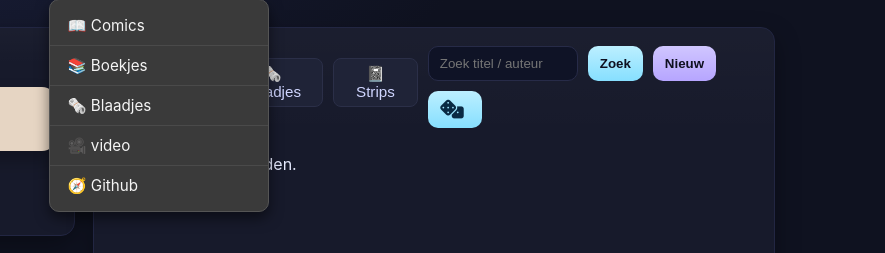
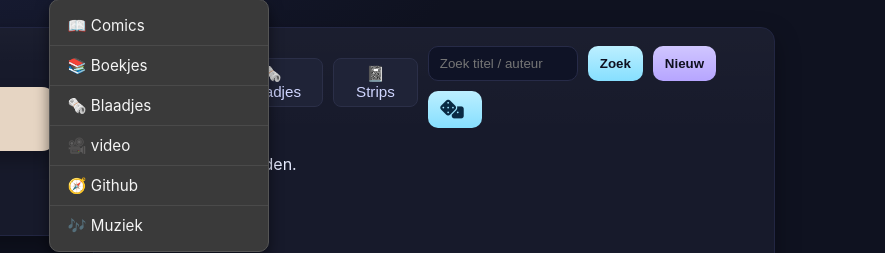
Before and after one commit to stefanv2/dashboard-voorbij, a plain HTML site: page index.html in a window 1280 px wide. Both pictures are taken after a click on the picture 500 px from the left and 54 px from the top of the page. Shown: the part 75-328 px from the top of the page, 395-1280 px from the left. Drawn offline with Linux system fonts and the light colour scheme; no server answers.

```diff
--- a/index.html
+++ b/index.html
@@ -19,7 +19,7 @@
                     </div>
                     <h1>Dashboard Voorbij</h1>
                     <!-- 📋 Verborgen links (dropdown) -->
-                    <div id="menuLinks" class="menu-links"><a href="https://kavita.voorbij.duckdns.org" target="_blank" rel="noopener noreferrer">📖 Comics</a><a href="https://calibre.voorbij.duckdns.org" target="_blank" rel="noopener noreferrer">📚 Boekjes</a></a><a href="https://blaadjes.voorbij.duckdns.org" target="_blank" rel="noopener noreferrer">🗞️ Blaadjes</a><a href="https://video.voorbij.duckdns.org" target="_blank" rel="noopener noreferrer">🎥 video</a><a href="https://github.com/stefanv2" target="_blank" rel="noopener noreferrer">🧭 Github</a>
+                    <div id="menuLinks" class="menu-links"><a href="https://kavita.voorbij.duckdns.org" target="_blank" rel="noopener noreferrer">📖 Comics</a><a href="https://calibre.voorbij.duckdns.org" target="_blank" rel="noopener noreferrer">📚 Boekjes</a></a><a href="https://blaadjes.voorbij.duckdns.org" target="_blank" rel="noopener noreferrer">🗞️ Blaadjes</a><a href="https://video.voorbij.duckdns.org" target="_blank" rel="noopener noreferrer">🎥 video</a><a href="https://github.com/stefanv2" target="_blank" rel="noopener noreferrer">🧭 Github</a><a href="https://muziek.voorbij.duckdns.org" target="_blank" rel="noopener noreferrer">🎶 Muziek</a>
                     </div>
                 </div>
             </header>
```
